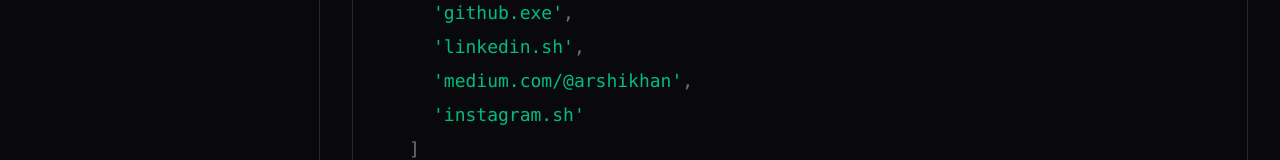
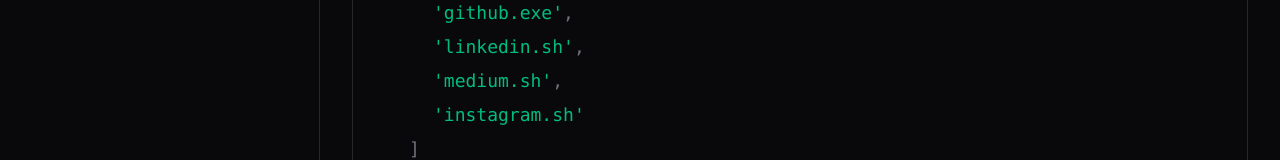
Before and after one commit to Khan30-ai/Portfolio, a React (Vite) app: page / in a window 1280 px wide. Shown: the part 3843-4003 px from the top of the page. Built offline with nearby package versions, Linux system fonts and the light colour scheme.

Commit message:
edited medium link

```diff
--- a/src/components/sections/ContactFooter.jsx
+++ b/src/components/sections/ContactFooter.jsx
@@ -59,7 +59,7 @@
 
                     <div className="pl-8 md:pl-12">
                         <a href="https://medium.com/@arshikhan80708" target="_blank" rel="noopener noreferrer" className="text-emerald-500 hover:text-emerald-400 transition-colors">
-                            'medium.com/@arshikhan'
+                            'medium.sh'
                         </a>
                         <span className="text-zinc-500">,</span>{' '}
                     </div>
```
